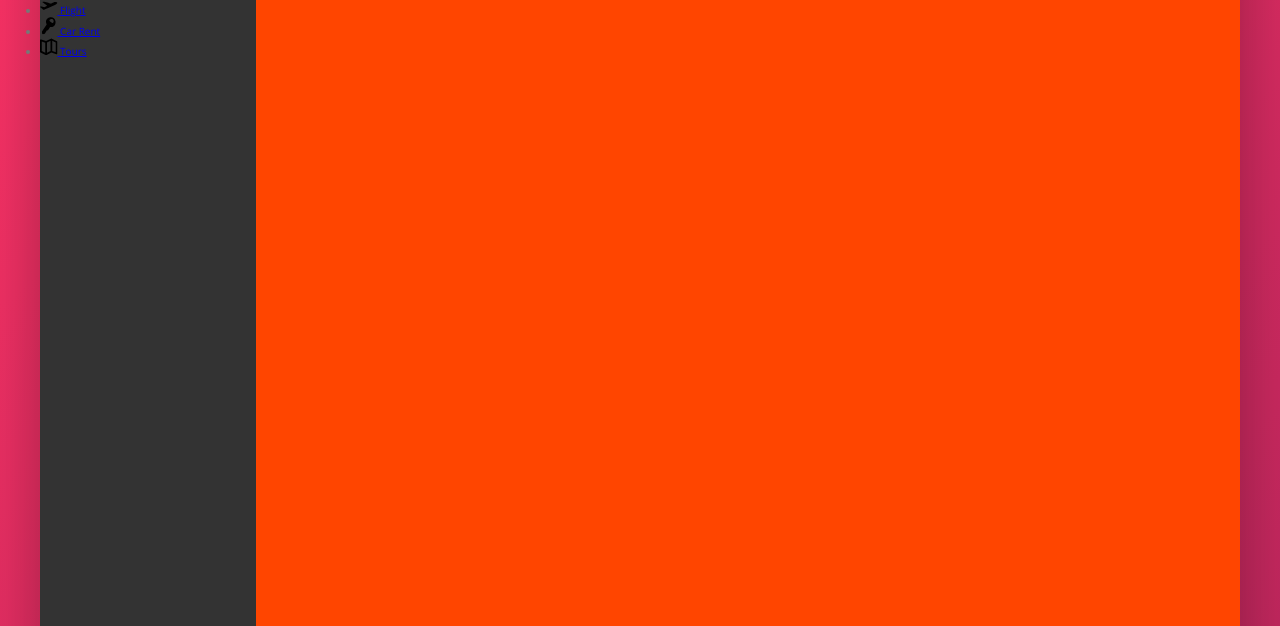
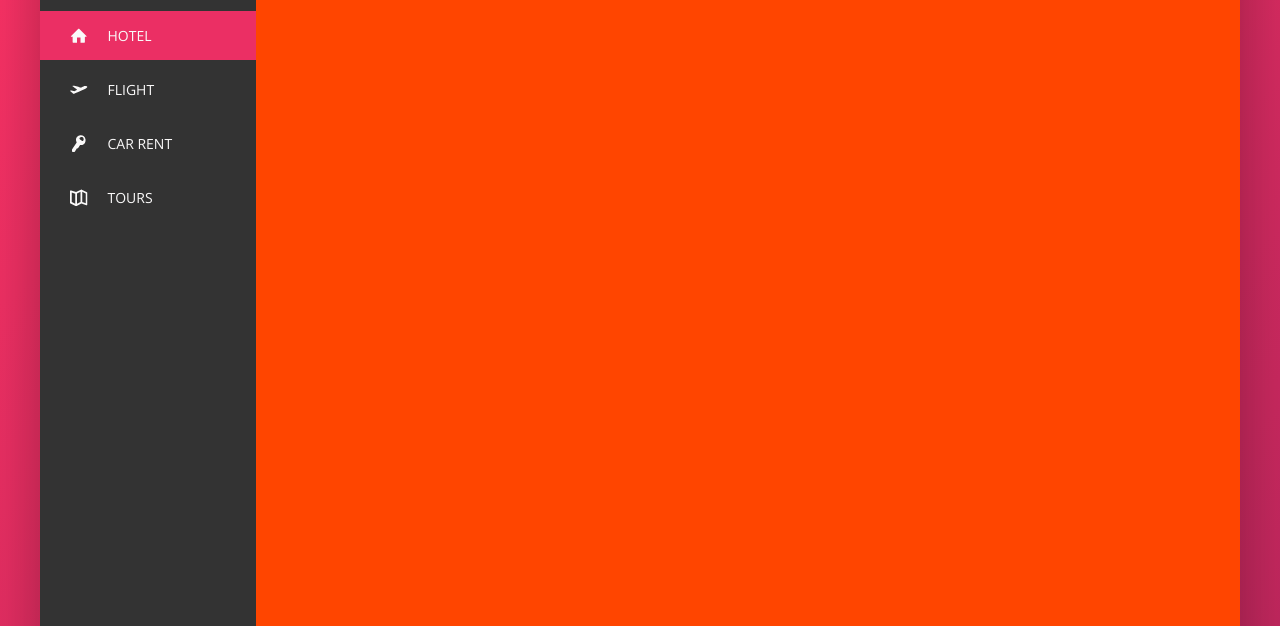
Before and after one commit to Gourav2404/Trillo, a website: page index.html in a window 1280 px wide. Shown: the part 174-800 px from the top of the page. Drawn offline with nearby package versions, Linux system fonts and the light colour scheme.

Commit message:
Navigation 2

```diff
--- a/index.html
+++ b/index.html
@@ -44,7 +44,7 @@
             <div class="content">
                 <nav class="sidebar">
                     <ul class="side-nav">
-                        <li class="side-nav__item">
+                        <li class="side-nav__item side-nav__item--active">
                             <a href="#" class="side-nav__link">
                                 <svg class="side-nav__icon">
                                     <use xlink:href="img/sprite.svg#icon-home"></use>>
--- a/sass/_components.scss
+++ b/sass/_components.scss
@@ -113,18 +113,61 @@
 }
 
 .side-nav {
+    font-size: 1.4rem;
+    list-style: none;
+    margin-top: 3.5rem;
 
     &__item {
+        position: relative;
 
+        &:not(:last-child){
+            margin-bottom: .5rem;
+        }
     }
 
-    &__link {
+    &__item::before{
+        content: "";
+        position: absolute;
+        top: 0;
+        left: 0;
+        height: 100%;
+        width: 3px;
+        background-color: var(--color-primary);
+        transform: scaleY(0);
+        transition: transform .2s ,
+                    width .4s cubic-bezier(1,0,0,1) .2s;
+                    background-color: .1s;
+                }
 
+    &__item:hover::before,
+    &__item--active::before{
+        transform: scaleY(1);
+        width: 100%;
+    }
+
+    &__item:active::before{
+        background-color: var(--color-primary-light);
+    }
+
+    &__link:link,
+    &__link:visited {
+        color: var(--color-Grey-light-1);
+        text-decoration: none;
+        text-transform: uppercase;
+        display: block;
+        padding: 1.5rem 3rem;
+        position: relative;
+        z-index: 10;
+
+        display: flex;
+        align-items: center;
     }
 
     &__icon {
         width: 1.75rem;
         height: 1.75rem;
+        margin-right: 2rem;
+        fill: currentColor;
     }
 
 }
```
Also changed, not shown: css/style.css.
